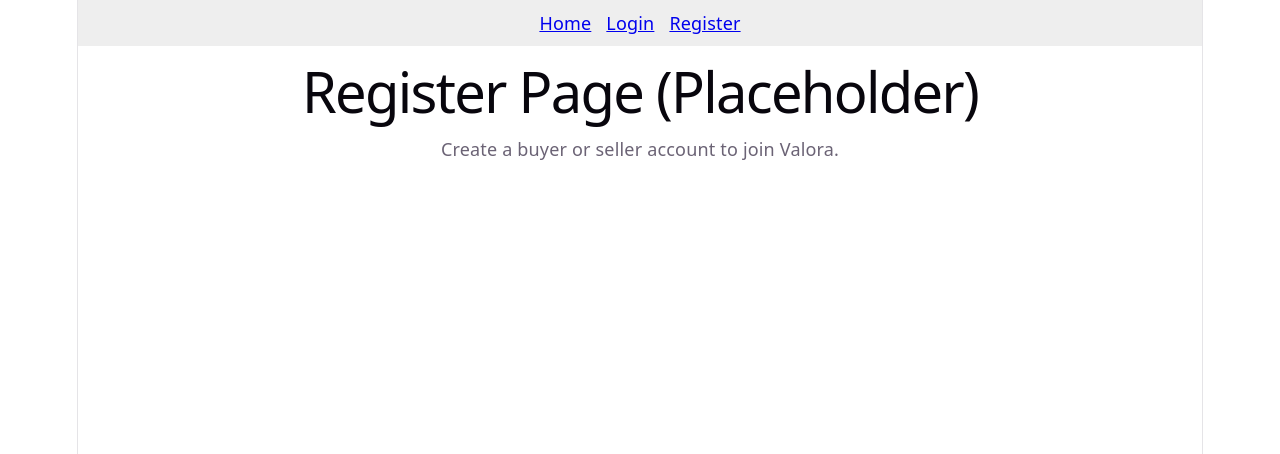
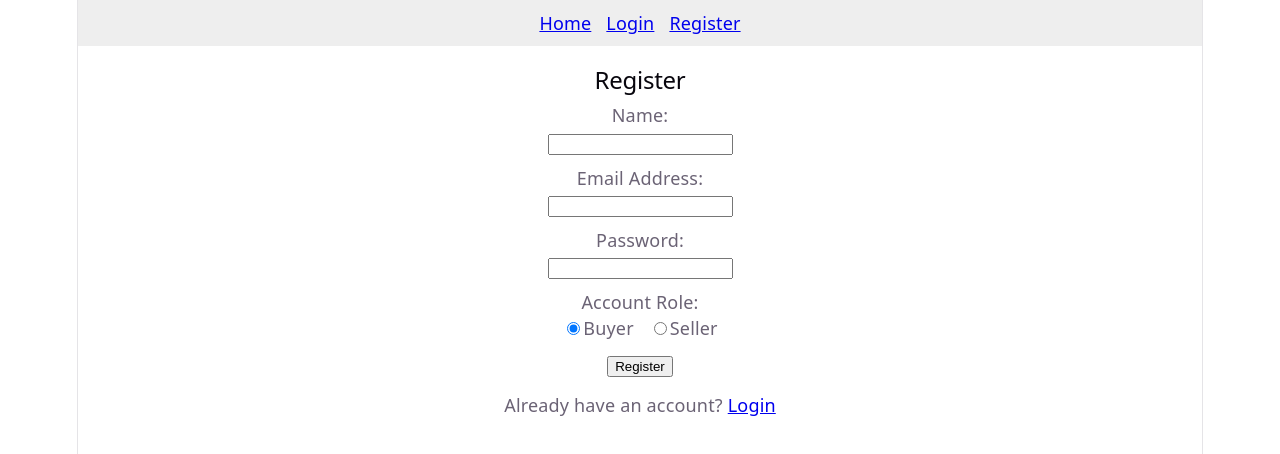
Before and after one commit to arshalankhan04-creator/Valora, a React (Vite) app in the folder client/: page /register in a window 1280 px wide. Shown: the top 454 px of the page. Built offline with nearby package versions, Linux system fonts and the light colour scheme.

Commit message:
Phase F: Login/Register pages with real auth integration

```diff
--- a/client/src/pages/Login.jsx
+++ b/client/src/pages/Login.jsx
@@ -1,10 +1,86 @@
-import React from 'react';
+import React, { useState } from 'react';
+import { useNavigate, Link } from 'react-router-dom';
+import { useAuth } from '../context/AuthContext';
 
 const Login = () => {
+  const [email, setEmail] = useState('');
+  const [password, setPassword] = useState('');
+  const [error, setError] = useState('');
+  const [validationError, setValidationError] = useState('');
+  const [loading, setLoading] = useState(false);
+
+  const { login } = useAuth();
+  const navigate = useNavigate();
+
+  const handleSubmit = async (e) => {
+    e.preventDefault();
+    setError('');
+    setValidationError('');
+
+    // Client-side validation
+    if (!email.trim() || !password.trim()) {
+      setValidationError('Both email and password are required.');
+      return;
+    }
+
+    setLoading(true);
+    try {
+      await login(email, password);
+      navigate('/');
+    } catch (err) {
+      console.error('Login error details:', err);
+      const serverMessage = err.response?.data?.message || 'Login failed. Please try again.';
+      setError(serverMessage);
+    } finally {
+      setLoading(false);
+    }
+  };
+
   return (
     <div>
-      <h1>Login Page (Placeholder)</h1>
-      <p>Log in to access your listings, inquiries, or administration tools.</p>
+      <h2>Login</h2>
+      <form onSubmit={handleSubmit}>
+        {validationError && (
+          <div style={{ color: 'red', marginBottom: '10px' }} id="validation-error">
+            {validationError}
+          </div>
+        )}
+        {error && (
+          <div style={{ color: 'darkred', marginBottom: '10px', fontWeight: 'bold' }} id="server-error">
+            {error}
+          </div>
+        )}
+
+        <div style={{ marginBottom: '10px' }}>
+          <label htmlFor="email">Email Address:</label>
+          <br />
+          <input
+            id="email"
+            type="email"
+            value={email}
+            onChange={(e) => setEmail(e.target.value)}
+          />
+        </div>
+
+        <div style={{ marginBottom: '10px' }}>
+          <label htmlFor="password">Password:</label>
+          <br />
+          <input
+            id="password"
+            type="password"
+            value={password}
+            onChange={(e) => setPassword(e.target.value)}
+          />
+        </div>
+
+        <button type="submit" disabled={loading} id="login-submit">
+          {loading ? 'Logging in...' : 'Login'}
+        </button>
+      </form>
+
+      <p style={{ marginTop: '15px' }}>
+        Don't have an account? <Link to="/register">Register</Link>
+      </p>
     </div>
   );
 };
--- a/client/src/pages/Register.jsx
+++ b/client/src/pages/Register.jsx
@@ -1,10 +1,124 @@
-import React from 'react';
+import React, { useState } from 'react';
+import { useNavigate, Link } from 'react-router-dom';
+import { useAuth } from '../context/AuthContext';
 
 const Register = () => {
+  const [name, setName] = useState('');
+  const [email, setEmail] = useState('');
+  const [password, setPassword] = useState('');
+  const [role, setRole] = useState('buyer'); // default to buyer
+  const [error, setError] = useState('');
+  const [validationError, setValidationError] = useState('');
+  const [loading, setLoading] = useState(false);
+
+  const { register } = useAuth();
+  const navigate = useNavigate();
+
+  const handleSubmit = async (e) => {
+    e.preventDefault();
+    setError('');
+    setValidationError('');
+
+    // Client-side validation
+    if (!name.trim() || !email.trim() || !password.trim() || !role) {
+      setValidationError('All fields are required.');
+      return;
+    }
+
+    setLoading(true);
+    try {
+      await register(name, email, password, role);
+      navigate('/');
+    } catch (err) {
+      console.error('Registration error details:', err);
+      const serverMessage = err.response?.data?.message || 'Registration failed. Please try again.';
+      setError(serverMessage);
+    } finally {
+      setLoading(false);
+    }
+  };
+
   return (
     <div>
-      <h1>Register Page (Placeholder)</h1>
-      <p>Create a buyer or seller account to join Valora.</p>
+      <h2>Register</h2>
+      <form onSubmit={handleSubmit}>
+        {validationError && (
+          <div style={{ color: 'red', marginBottom: '10px' }} id="validation-error">
+            {validationError}
+          </div>
+        )}
+        {error && (
+          <div style={{ color: 'darkred', marginBottom: '10px', fontWeight: 'bold' }} id="server-error">
+            {error}
+          </div>
+        )}
+
+        <div style={{ marginBottom: '10px' }}>
+          <label htmlFor="name">Name:</label>
+          <br />
+          <input
+            id="name"
+            type="text"
+            value={name}
+            onChange={(e) => setName(e.target.value)}
+          />
+        </div>
+
+        <div style={{ marginBottom: '10px' }}>
+          <label htmlFor="email">Email Address:</label>
+          <br />
+          <input
+            id="email"
+            type="email"
+            value={email}
+            onChange={(e) => setEmail(e.target.value)}
+          />
+        </div>
+
+        <div style={{ marginBottom: '10px' }}>
+          <label htmlFor="password">Password:</label>
+          <br />
+          <input
+            id="password"
+            type="password"
+            value={password}
+            onChange={(e) => setPassword(e.target.value)}
+          />
+        </div>
+
+        <div style={{ marginBottom: '10px' }}>
+          <label>Account Role:</label>
+          <br />
+          <label style={{ marginRight: '15px' }}>
+            <input
+              type="radio"
+              name="role"
+              value="buyer"
+              checked={role === 'buyer'}
+              onChange={() => setRole('buyer')}
+            />
+            Buyer
+          </label>
+          <label>
+            <input
+              type="radio"
+              name="role"
+              value="seller"
+              checked={role === 'seller'}
+              onChange={() => setRole('seller')}
+            />
+            Seller
+          </label>
+        </div>
+
+        <button type="submit" disabled={loading} id="register-submit">
+          {loading ? 'Creating account...' : 'Register'}
+        </button>
+      </form>
+
+      <p style={{ marginTop: '15px' }}>
+        Already have an account? <Link to="/login">Login</Link>
+      </p>
     </div>
   );
 };
```
